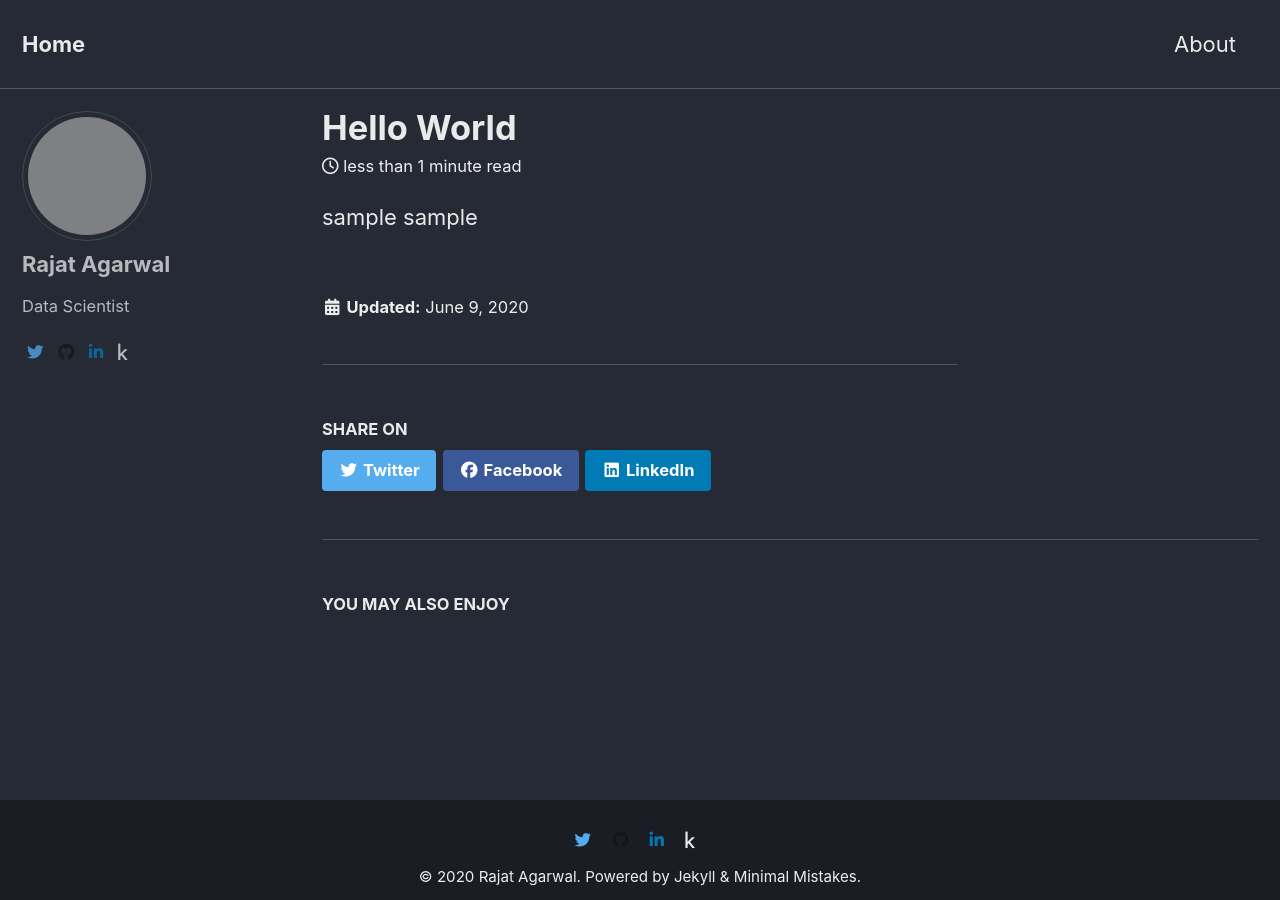
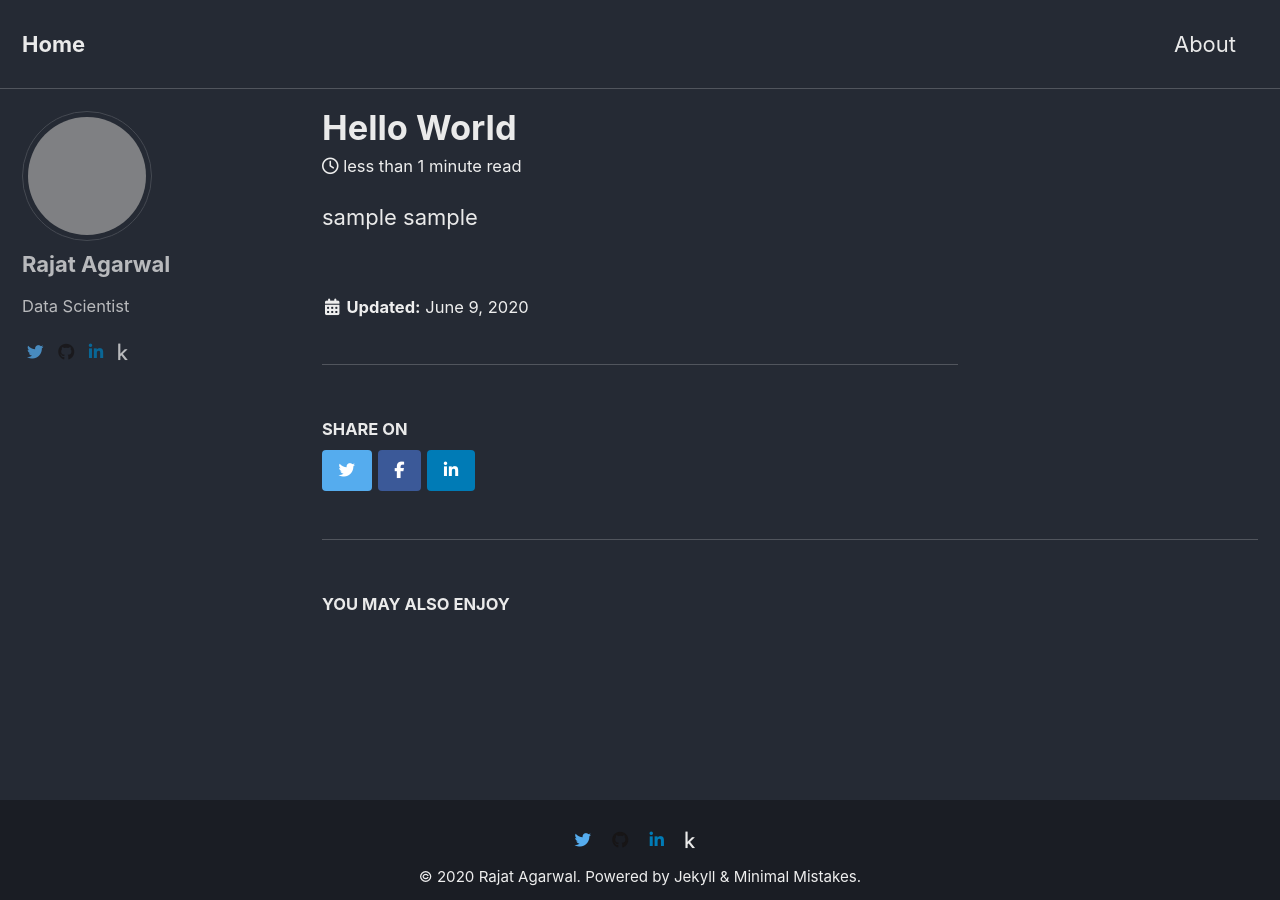
Before and after one commit to rajat-1994/rajat-1994.github.io, a Jekyll site: the page built from _posts/2020-06-09-hello-world.md, in a window 1280 px wide and 900 px high. Built offline with Jekyll 4.4.1, drawn with Linux system fonts in a browser that asks for light colours; cached includes are drawn as plain includes; nearby versions of some CDN libraries; grey boxes are pictures that could not be loaded.

Commit message:
change icon of post sharing

```diff
--- a/_includes/social-share.html
+++ b/_includes/social-share.html
@@ -3,9 +3,9 @@
     <h4 class="page__share-title">{{ site.data.ui-text[site.locale].share_on_label | default: "Share on" }}</h4>
   {% endif %}
 
-  <a href="https://twitter.com/intent/tweet?{% if site.twitter.username %}via={{ site.twitter.username | url_encode }}&{% endif %}text={{ page.title | url_encode }}%20{{ page.url | absolute_url | url_encode }}" class="btn btn--twitter" onclick="window.open(this.href, 'window', 'left=20,top=20,width=500,height=500,toolbar=1,resizable=0'); return false;" title="{{ site.data.ui-text[site.locale].share_on_label | default: 'Share on' }} Twitter"><i class="fab fa-fw fa-twitter" aria-hidden="true"></i><span> Twitter</span></a>
+  <a href="https://twitter.com/intent/tweet?{% if site.twitter.username %}via={{ site.twitter.username | url_encode }}&{% endif %}text={{ page.title | url_encode }}%20{{ page.url | absolute_url | url_encode }}" class="btn btn--twitter" onclick="window.open(this.href, 'window', 'left=20,top=20,width=500,height=500,toolbar=1,resizable=0'); return false;" title="{{ site.data.ui-text[site.locale].share_on_label | default: 'Share on' }} Twitter"><i class="fab fa-twitter" aria-hidden="true"></i><span></span></a>
 
-  <a href="https://www.facebook.com/sharer/sharer.php?u={{ page.url | absolute_url | url_encode }}" class="btn btn--facebook" onclick="window.open(this.href, 'window', 'left=20,top=20,width=500,height=500,toolbar=1,resizable=0'); return false;" title="{{ site.data.ui-text[site.locale].share_on_label | default: 'Share on' }} Facebook"><i class="fab fa-fw fa-facebook" aria-hidden="true"></i><span> Facebook</span></a>
+  <a href="https://www.facebook.com/sharer/sharer.php?u={{ page.url | absolute_url | url_encode }}" class="btn btn--facebook" onclick="window.open(this.href, 'window', 'left=20,top=20,width=500,height=500,toolbar=1,resizable=0'); return false;" title="{{ site.data.ui-text[site.locale].share_on_label | default: 'Share on' }} Facebook"><i class="fab fa-facebook-f" aria-hidden="true"></i><span></span></a>
 
-  <a href="https://www.linkedin.com/shareArticle?mini=true&url={{ page.url | absolute_url | url_encode }}" class="btn btn--linkedin" onclick="window.open(this.href, 'window', 'left=20,top=20,width=500,height=500,toolbar=1,resizable=0'); return false;" title="{{ site.data.ui-text[site.locale].share_on_label | default: 'Share on' }} LinkedIn"><i class="fab fa-fw fa-linkedin" aria-hidden="true"></i><span> LinkedIn</span></a>
+  <a href="https://www.linkedin.com/shareArticle?mini=true&url={{ page.url | absolute_url | url_encode }}" class="btn btn--linkedin" onclick="window.open(this.href, 'window', 'left=20,top=20,width=500,height=500,toolbar=1,resizable=0'); return false;" title="{{ site.data.ui-text[site.locale].share_on_label | default: 'Share on' }} LinkedIn"><i class="fab fa-linkedin-in" aria-hidden="true"></i><span></span></a>
 </section>
```
